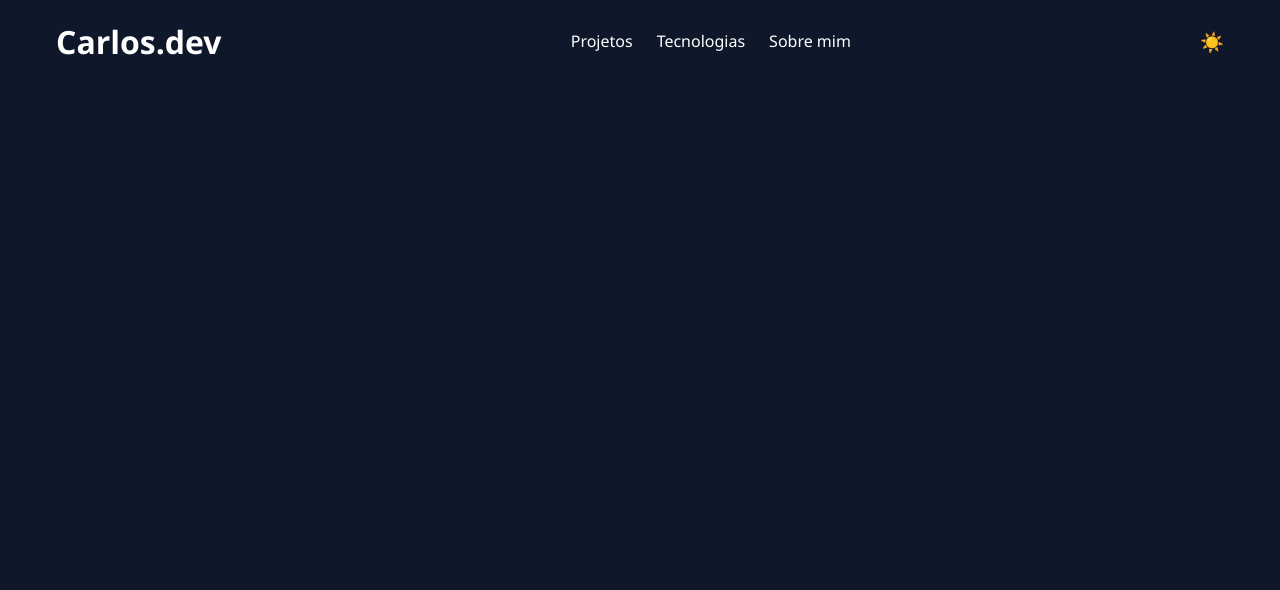
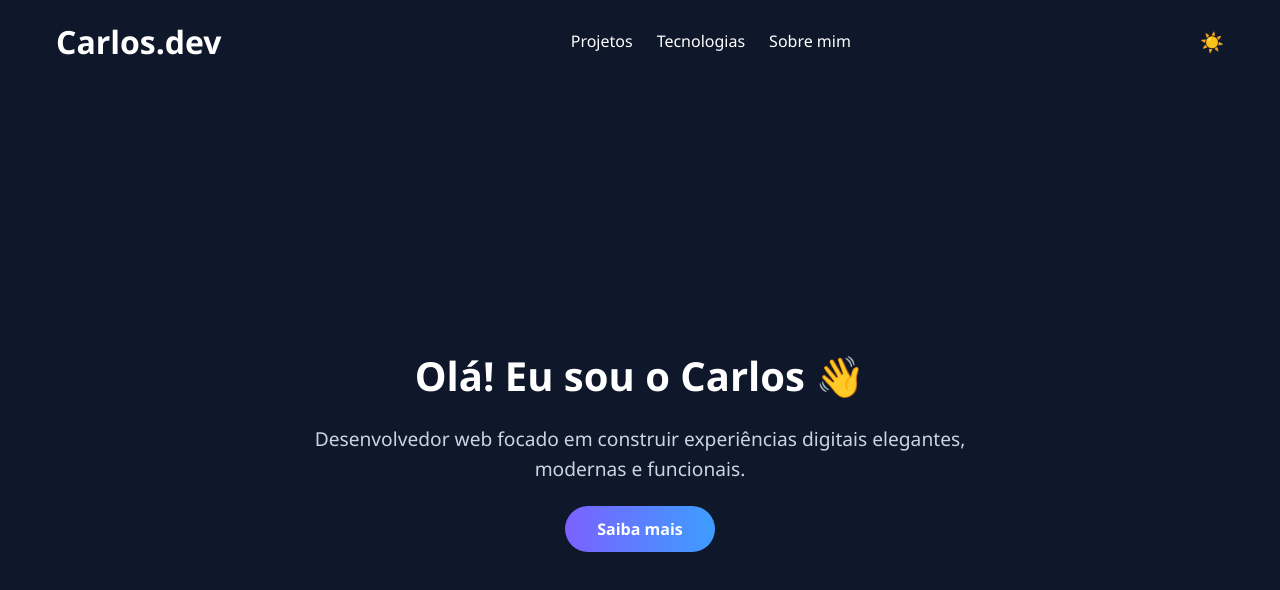
Before and after one commit to Cadugonca/RID135603_PORTIFOLIO, a React (Vite) app: page / in a window 1280 px wide. Shown: the top 590 px of the page. Built offline with nearby package versions, Linux system fonts and the light colour scheme.

Commit message:
feat: criar seção hero

```diff
--- a/src/App.tsx
+++ b/src/App.tsx
@@ -1,12 +1,14 @@
-import { Header } from "./components/Header";
+import { Header } from './components/Header'
+import { Hero } from './components/Hero'
 
 function App() {
   return (
     <>
       <Header />
-
+      <Hero />
+      {/* Demais seções */}
     </>
-  );
+  )
 }
 
-export default App;
+export default App
--- /dev/null
+++ b/src/components/Hero.css
@@ -0,0 +1,37 @@
+.hero {
+  display: flex;
+  align-items: center;
+  justify-content: center;
+  text-align: center;
+  height: 90vh;
+  padding: 2rem;
+  background-color: #0f172a;
+}
+
+.hero-content {
+  max-width: 700px;
+}
+
+.hero h1 {
+  font-size: 2.5rem;
+  margin-bottom: 1rem;
+}
+
+.hero p {
+  font-size: 1.2rem;
+  margin-bottom: 2rem;
+  color: #cbd5e1;
+}
+
+.hero-button {
+  background: linear-gradient(90deg, #7b61ff, #3d9dff);
+  color: white;
+  padding: 0.75rem 2rem;
+  border-radius: 25px;
+  font-weight: bold;
+  transition: transform 0.2s ease-in-out;
+}
+
+.hero-button:hover {
+  transform: scale(1.05);
+}
--- /dev/null
+++ b/src/components/Hero.tsx
@@ -0,0 +1,18 @@
+import './Hero.css'
+
+export function Hero() {
+  return (
+    <section className="hero">
+      <div className="hero-content">
+        <h1>Olá! Eu sou o Carlos 👋</h1>
+        <p>
+          Desenvolvedor web focado em construir experiências digitais elegantes,
+          modernas e funcionais.
+        </p>
+        <a href="#projetos" className="hero-button">
+          Saiba mais
+        </a>
+      </div>
+    </section>
+  )
+}
```
